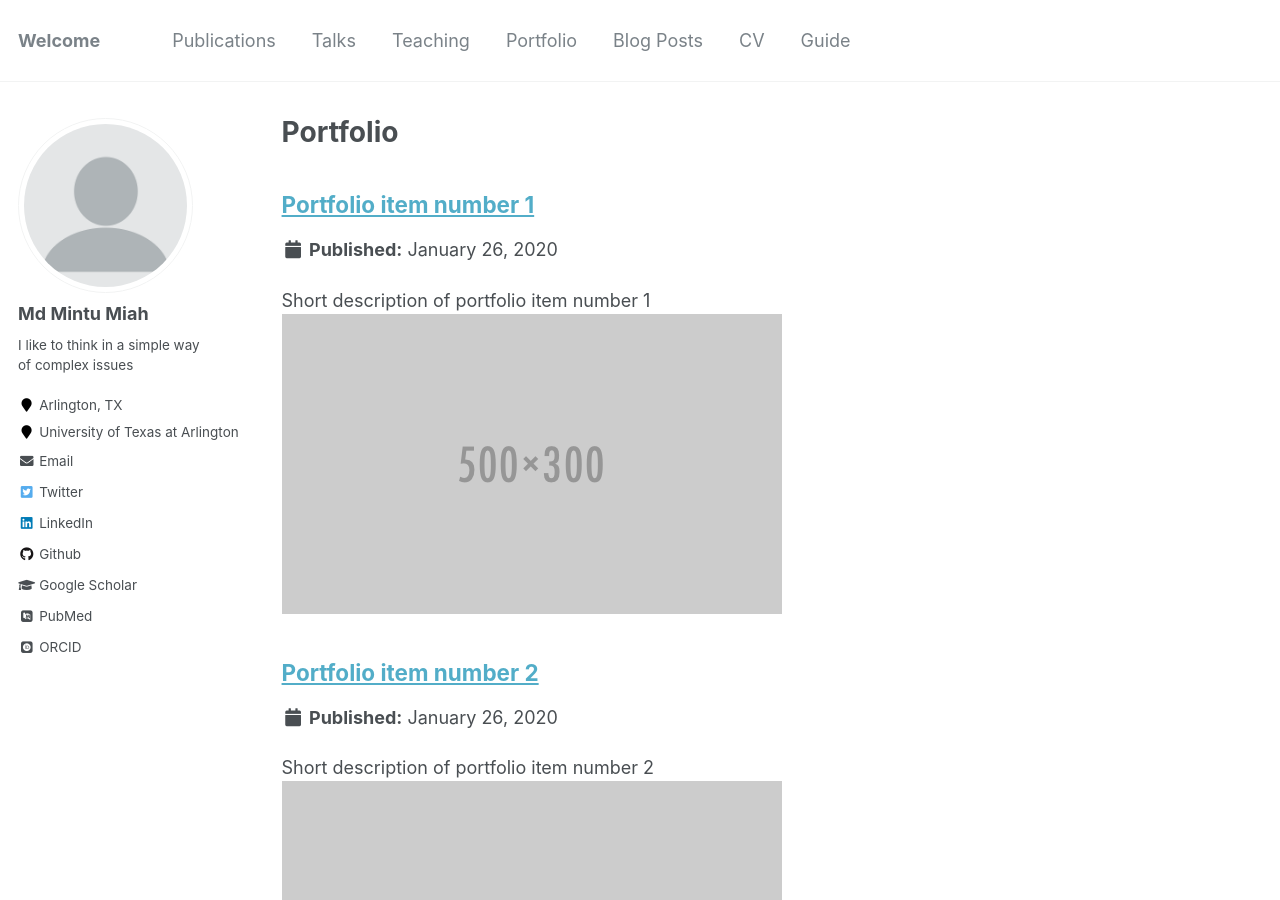
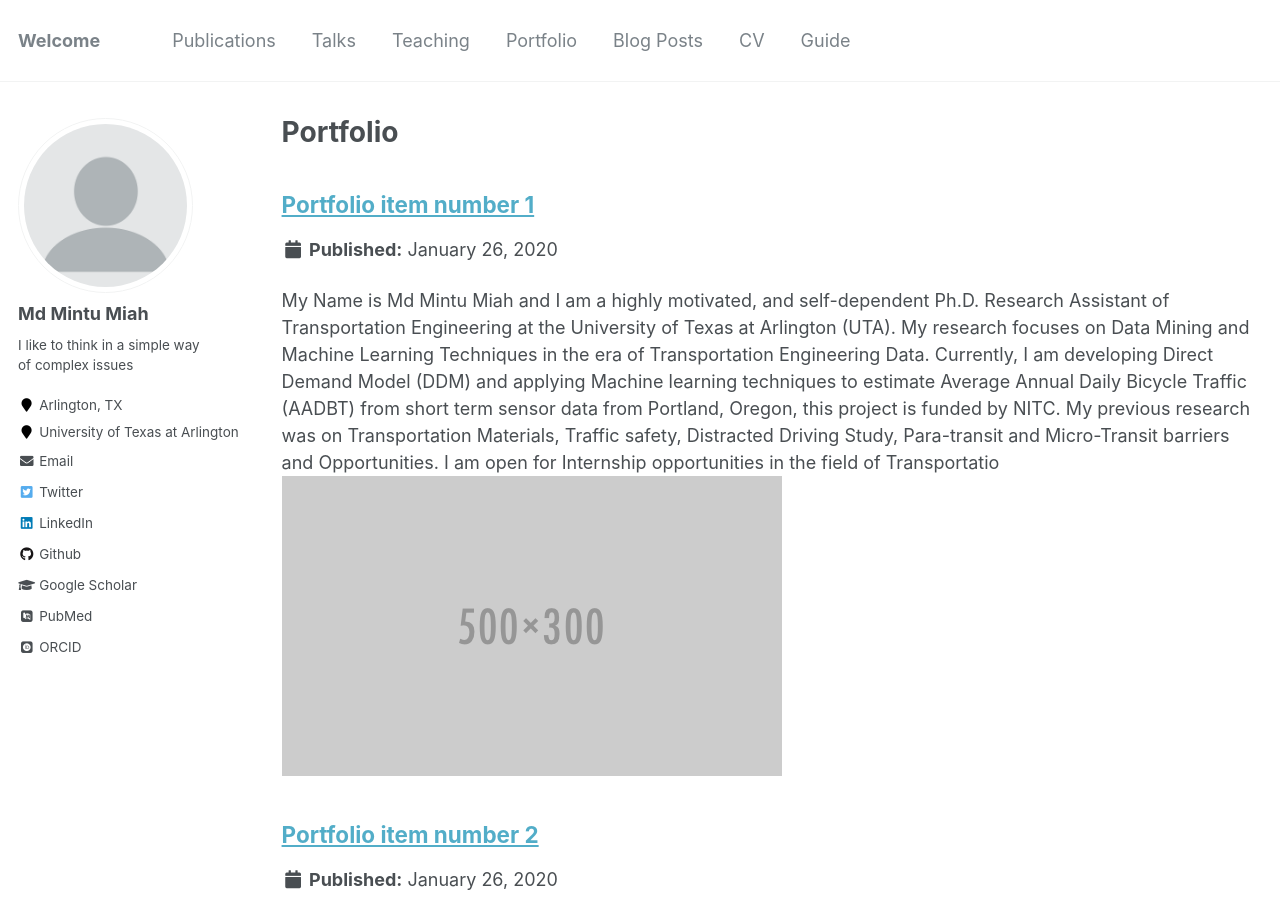
Before and after one commit to mintu07ruet/mintu07ruet.github.io, a Jekyll site: the page built from _pages/portfolio.html, in a window 1280 px wide and 900 px high. Built offline with Jekyll 4.4.1, drawn with Linux system fonts in a browser that asks for light colours; some web fonts are replaced; a file with an impossible date is left out.

Commit message:
Update portfolio-1.md

```diff
--- a/_portfolio/portfolio-1.md
+++ b/_portfolio/portfolio-1.md
@@ -1,6 +1,6 @@
 ---
 title: "Portfolio item number 1"
-excerpt: "Short description of portfolio item number 1<br/><img src='/images/500x300.png'>"
+excerpt: "My Name is Md Mintu Miah and I am a highly motivated, and self-dependent Ph.D. Research Assistant of Transportation Engineering at the University of Texas at Arlington (UTA). My research focuses on Data Mining and Machine Learning Techniques in the era of Transportation Engineering Data. Currently, I am developing Direct Demand Model (DDM) and applying Machine learning techniques to estimate Average Annual Daily Bicycle Traffic (AADBT) from short term sensor data from Portland, Oregon, this project is  funded by NITC. My previous research was on Transportation Materials,  Traffic safety, Distracted Driving Study, Para-transit and Micro-Transit barriers and Opportunities. I am open for Internship opportunities in the field of Transportatio<br/><img src='/images/500x300.png'>"
 collection: portfolio
 ---
 
```
